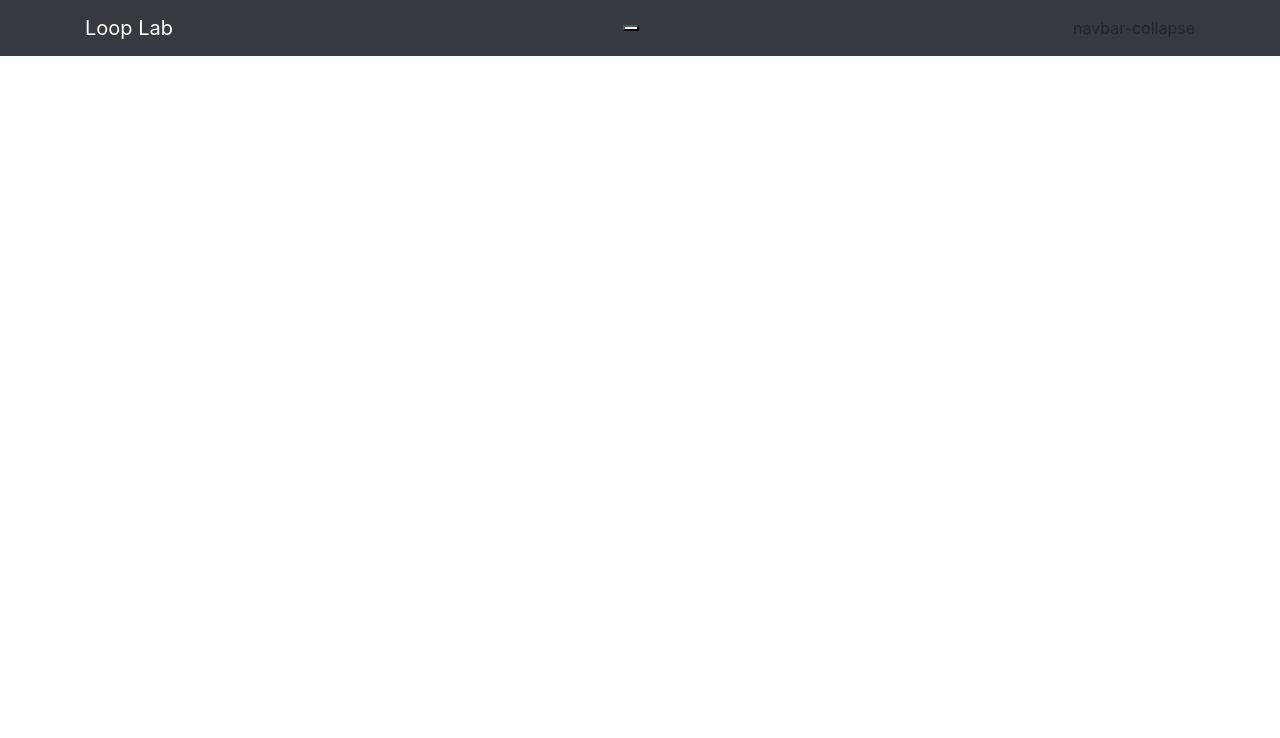
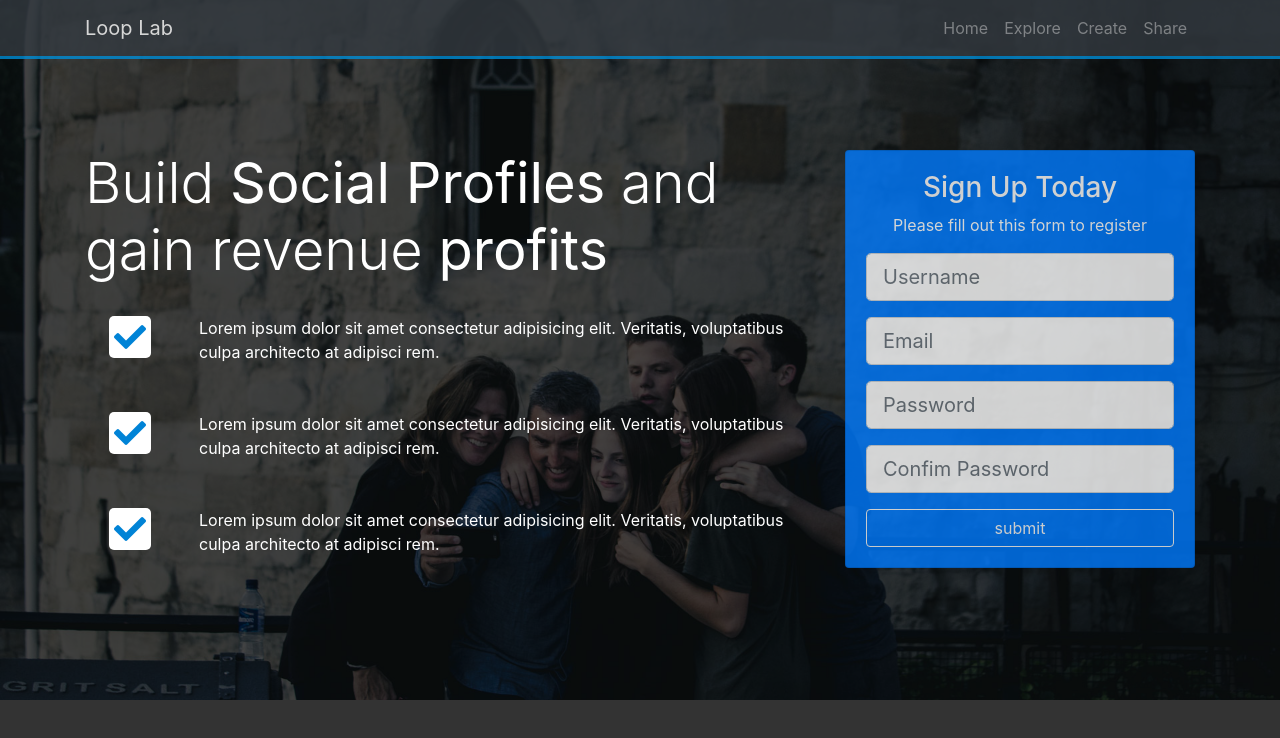
Before and after one commit to yazmnh87/Bootstrap, a plain HTML site: page index.html in a window 1280 px wide. Drawn offline with nearby package versions, Linux system fonts and the light colour scheme.

Commit message:
bootstrap project update

```diff
--- a/index.html
+++ b/index.html
@@ -5,6 +5,7 @@
     <meta name="viewport" content="width=device-width, initial-scale=1.0">
     <meta http-equiv="X-UA-Compatible" content="ie=edge">
     <link rel="stylesheet" href="https://stackpath.bootstrapcdn.com/bootstrap/4.3.1/css/bootstrap.min.css" integrity="sha384-ggOyR0iXCbMQv3Xipma34MD+dH/1fQ784/j6cY/iJTQUOhcWr7x9JvoRxT2MZw1T" crossorigin="anonymous">
+    <link rel="stylesheet" href="https://use.fontawesome.com/releases/v5.8.1/css/all.css" integrity="sha384-50oBUHEmvpQ+1lW4y57PTFmhCaXp0ML5d60M1M7uH2+nqUivzIebhndOJK28anvf" crossorigin="anonymous">
     <link rel="stylesheet" href="styles.css">
     <title>Document</title>
 </head>
@@ -12,26 +13,88 @@
     <nav class="navbar navbar-expand-sm bg-dark navbar-dark fixed-top">
         <div class="container">
             <a href="index.html" class="navbar-brand">Loop Lab</a>
-            <button class="nav-toggler" data-toggle="collapse" data-target="#navbarCollapse">
-                <span class="navbar-toggle-icon">
+            <button class="navbar-toggler" data-toggle="collapse" data-target="#navbarCollapse">
+                <span class="navbar-toggler-icon"></span>
+            </button>
+            <div class="collapse navbar-collapse" id="navbarCollapse">
+                    <ul class="navbar-nav ml-auto">
+                        <li class="nav-item">
+                            <a href="#home" class="nav-link">Home</a>
+                        </li>
+                        <li class="nav-item">
+                            <a href="#explore-head-secetion" class="nav-link">Explore</a>
+                        </li>
+                        <li class="nav-item">
+                            <a href="#create-head-section" class="nav-link">Create</a>
+                        </li>
+                        <li class="nav-item">
+                            <a href="#share-head-section" class="nav-link">Share</a>
+                        </li>
+                    </ul>
+                </div>
+            </div>
+        </nav>
 
-                </span>
-            </button>
-            <div class="collapse" id="navbar-collapse">
-                    <ul class="navbar-nav ml-auto">
-                        <li class="nav-item"><a href="#home" class="nav-link">Home</a></li>
-                        <li class="nav-item"><a href="#" class="nav-link">Home</a></li>
-                        <li class="nav-item"><a href="#home" class="nav-link">Home</a></li>
-                        <li class="nav-item"><a href="#home" class="nav-link">Home</a></li>
-                    </ul>
-
-
-
-                </ml-auto>
-            </div>navbar-collapse
-        </div>
-
-    </nav>
+        <!-- Home Section -->
+        <header id="home-section">
+            <div class="dark-overlay">
+                <div class="home-inner container">
+                    <div class="row">
+                        <div class="col-lg-8 d-none d-lg-block">
+                            <h1 class="display-4">Build <strong>Social Profiles</strong> and gain revenue <strong>profits</strong>
+                            </h1>
+                            <div class="d-flex">
+                                <div class="p-4 align-self-start">
+                                  <i class="fas fa-check fa-2x"></i>
+                                </div>
+                                <div class="p-4 align-self-end">
+                                    Lorem ipsum dolor sit amet consectetur adipisicing elit. Veritatis, voluptatibus culpa architecto at adipisci rem.
+                                </div>
+                            </div>
+                        <div class="d-flex">
+                                <div class="p-4 align-self-start">
+                                    <i class="fas fa-check fa-2x"></i>
+                                </div>
+                                <div class="p-4 align-self-end">
+                                    Lorem ipsum dolor sit amet consectetur adipisicing elit. Veritatis, voluptatibus culpa architecto at adipisci rem.
+                                </div>
+                            </div>
+                            <div class="d-flex">
+                                    <div class="p-4 align-self-start">
+                                        <i class="fas fa-check fa-2x"></i>
+                                    </div>
+                                    <div class="p-4 align-self-end">
+                                        Lorem ipsum dolor sit amet consectetur adipisicing elit. Veritatis, voluptatibus culpa architecto at adipisci rem.
+                                    </div>
+                            </div>
+                        </div>
+                        <div class="col-lg-4">
+                            <div class="card bg-primary text-center card-form">
+                                <div class="card-body">
+                                    <h3>Sign Up Today</h3>
+                                    <p>Please fill out this form to register</p>
+                                    <form>
+                                        <div class="form-group">
+                                            <input type="text" class="form-control form-control-lg" placeholder='Username'>
+                                        </div>
+                                        <div class="form-group">
+                                                <input type="email" class="form-control form-control-lg" placeholder='Email'>
+                                        </div>
+                                        <div class="form-group">
+                                                <input type="password" class="form-control form-control-lg" placeholder='Password'>
+                                        </div>
+                                        <div class="form-group">
+                                                    <input type="password" class="form-control form-control-lg" placeholder='Confim Password'>
+                                        </div>
+                                        <input type="submit" value="submit" class="btn btn-outline-light btn-block">
+                                    </form>
+                                </div>
+                            </div>
+                        </div>
+                    </div>
+                </div>
+            </div>
+        </header>
 
 
 
--- a/styles.css
+++ b/styles.css
@@ -0,0 +1,42 @@
+body{
+    background: #333;
+    color: #fff;
+}
+
+.navbar {
+    border-bottom: #008ed6 3px solid;
+    opacity: 0.8
+}
+
+#home-section{
+    background: url(./img/home.jpg);
+    background-repeat: no-repeat;
+    background-size: cover;
+    background-attachment: fixed;
+    min-height: 700px
+
+}
+
+#home-section .dark-overlay{
+    position: absolute;
+    top: 0;
+    left: 0;
+    width: 100%;
+    min-height: 700px;
+    background: rgba(0,0,0,0.7)
+}
+
+#home-section .home-inner{
+    padding-top: 150px;
+}
+
+#home-section .card-form{
+    opacity: 0.8
+}
+
+#home-section .fas{
+color: #0083d6;
+background: #fff;
+padding: 5px;
+border-radius: 5px;
+}
```
Also changed, not shown: img/create-section1.jpg (added), img/explore-section1.jpg (added), img/home.jpg (added), img/share-section1.jpg (added).
